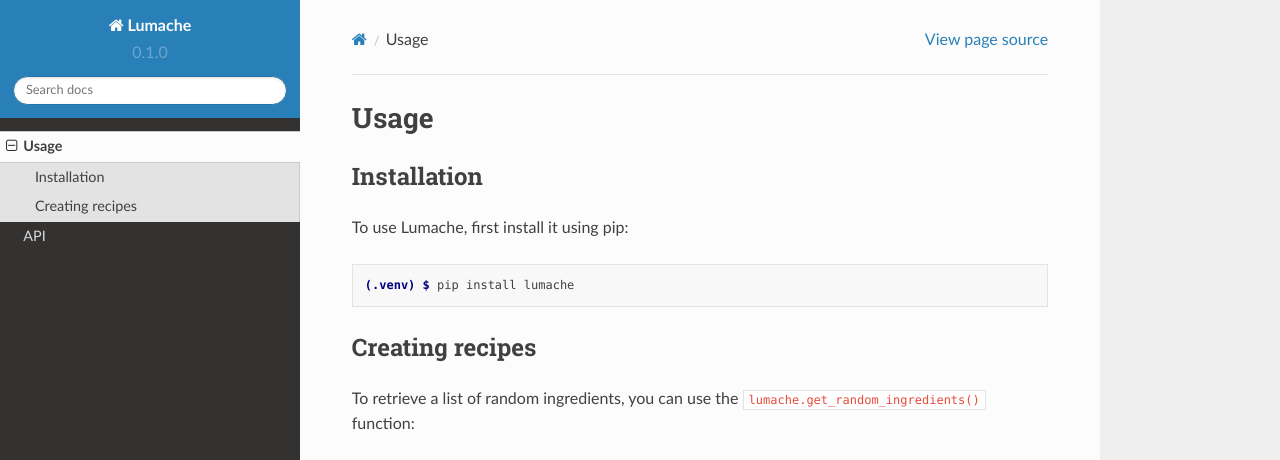
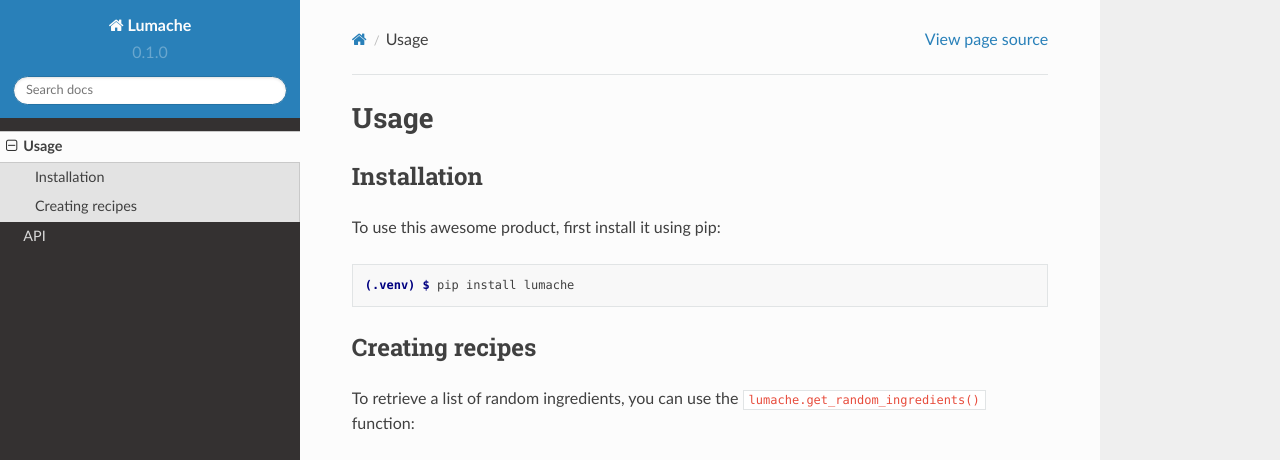
Before and after one commit to shruggingatlas/rtd-tutorial, a Sphinx documentation site: the page built from docs/source/usage.rst, in a window 1280 px wide and 1095 px high. Shown: the top 460 px of the window. Built offline with Sphinx 7.4.7 and the Read the Docs theme 2.0.0, drawn with Linux system fonts in a browser that asks for light colours; grey boxes are pictures that could not be loaded.

Commit message:
Update usage.rst

```diff
--- a/docs/source/usage.rst
+++ b/docs/source/usage.rst
@@ -6,7 +6,7 @@ Usage
 Installation
 ------------
 
-To use Lumache, first install it using pip:
+To use this awesome product, first install it using pip:
 
 .. code-block:: console
 
```
